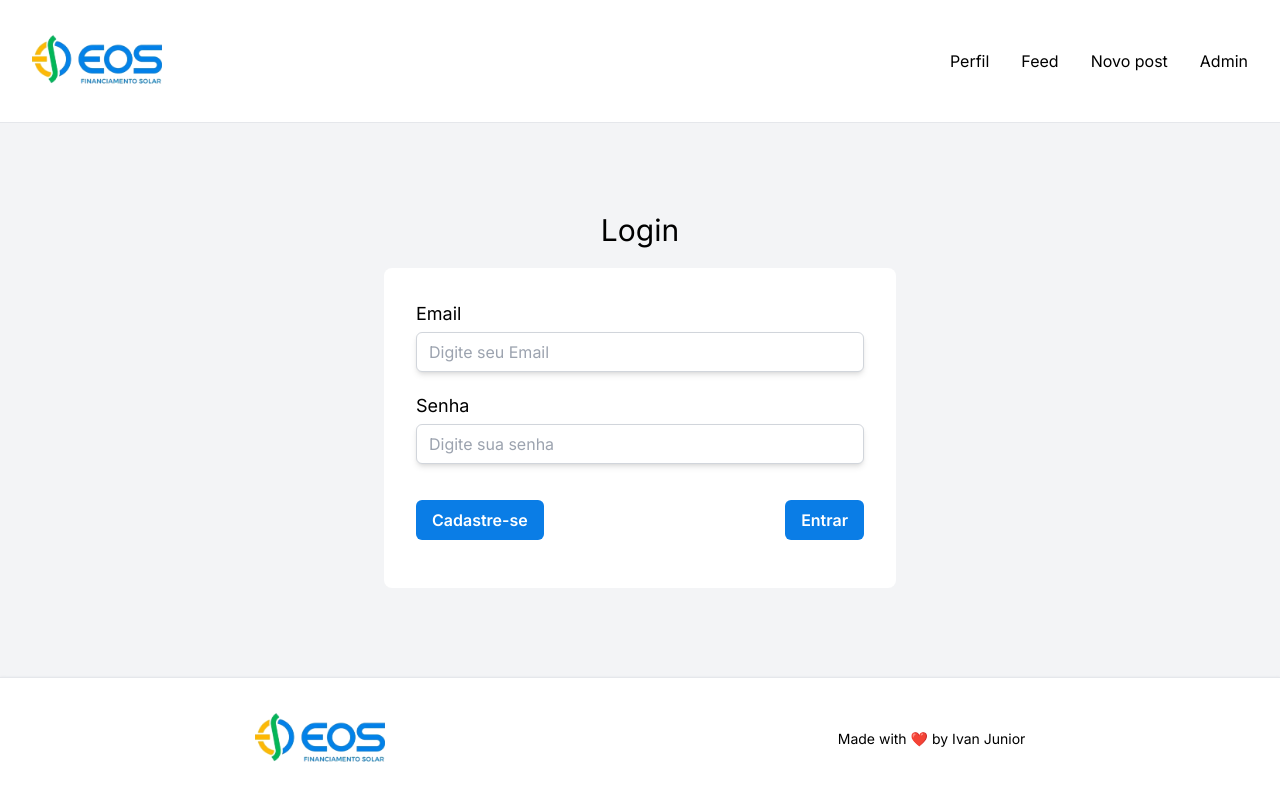
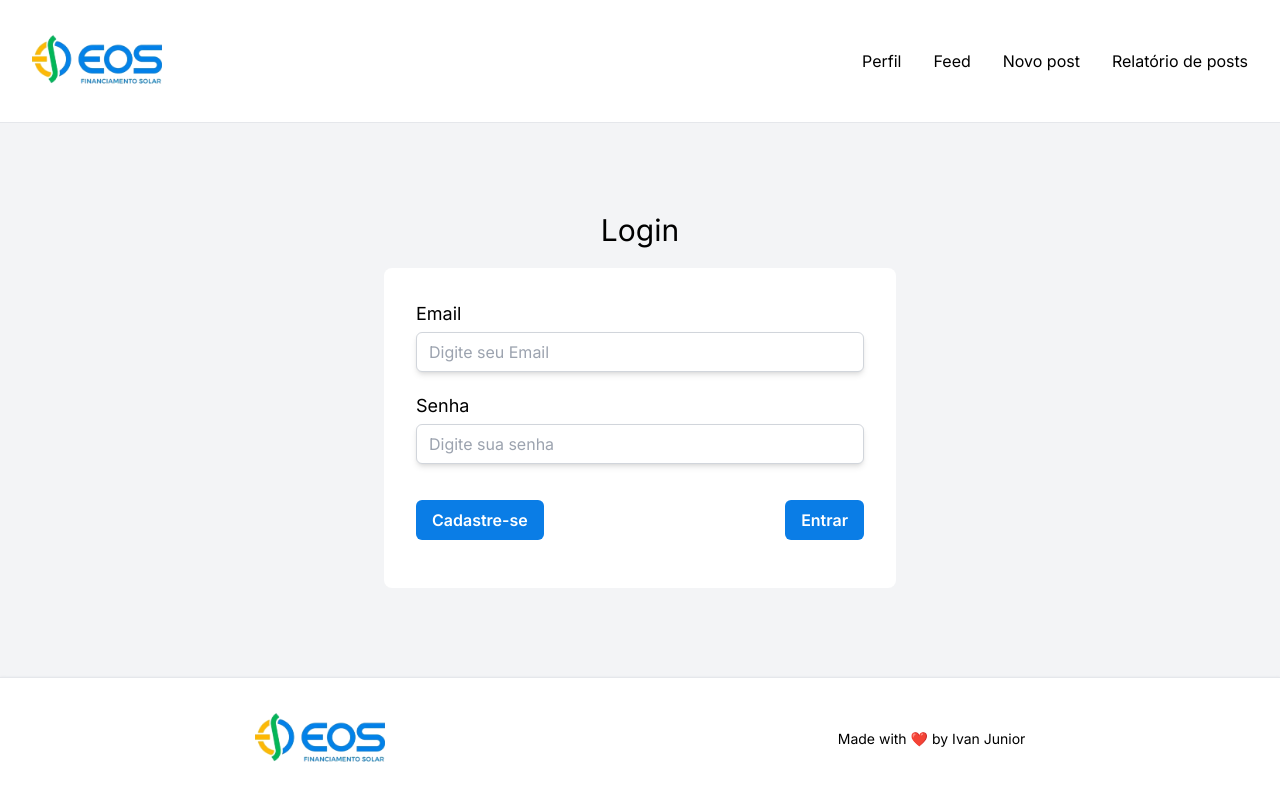
Before and after one commit to ivan-junior/eos-frontend, a Next.js app: page /login in a window 1280 px wide. Built offline with nearby package versions, Linux system fonts and the light colour scheme.

Commit message:
Fixed for build

```diff
--- a/src/app/page.tsx
+++ b/src/app/page.tsx
@@ -1,4 +1,6 @@
 import { Metadata } from 'next'
+import { cookies } from 'next/headers'
+import { redirect } from 'next/navigation'
 
 export const dynamic = 'force-dynamic'
 export const revalidate = 0
@@ -12,5 +14,10 @@ export const metadata: Metadata = {
 }
 
 export default function Home() {
-	return <div>Oi</div>
+	const token = cookies().get('token')?.value
+	if (token) {
+		redirect('/feed')
+	} else {
+		redirect('/login')
+	}
 }
--- a/src/components/Header.tsx
+++ b/src/components/Header.tsx
@@ -11,7 +11,7 @@ export default function Header() {
 						<Link href='/profile'>Perfil</Link>
 						<Link href='/feed'>Feed</Link>
 						<Link href='/post/new'>Novo post</Link>
-						<Link href='/admin'>Admin</Link>
+						<Link href='/admin'>Relatório de posts</Link>
 					</div>
 				</div>
 			</div>
```
